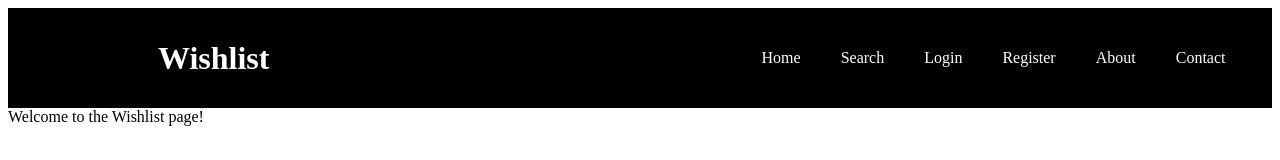
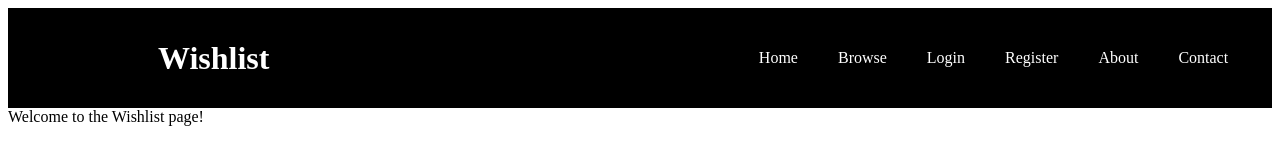
Before and after one commit to Niko-113/CST438-Project-2-Group-J, a React (Create React App) app in the folder wishlist/: page / in a window 1280 px wide. Shown: the top 160 px of the page. Built offline with nearby package versions, Linux system fonts and the light colour scheme.

Commit message:
Replaced "Search" with "Browse"

```diff
--- a/wishlist/src/components/Navbar.js
+++ b/wishlist/src/components/Navbar.js
@@ -13,7 +13,7 @@ function Navbar() {
               <div className="rightSide">
                   <Link to="/">Home</Link>
 
-                  <Link to="/Search">Search</Link>
+                  <Link to="/Items">Browse</Link>
                   <Link to="/Login">Login</Link>
                   <Link to="/Register">Register</Link>
                   <Link to="/About">About</Link>
```
